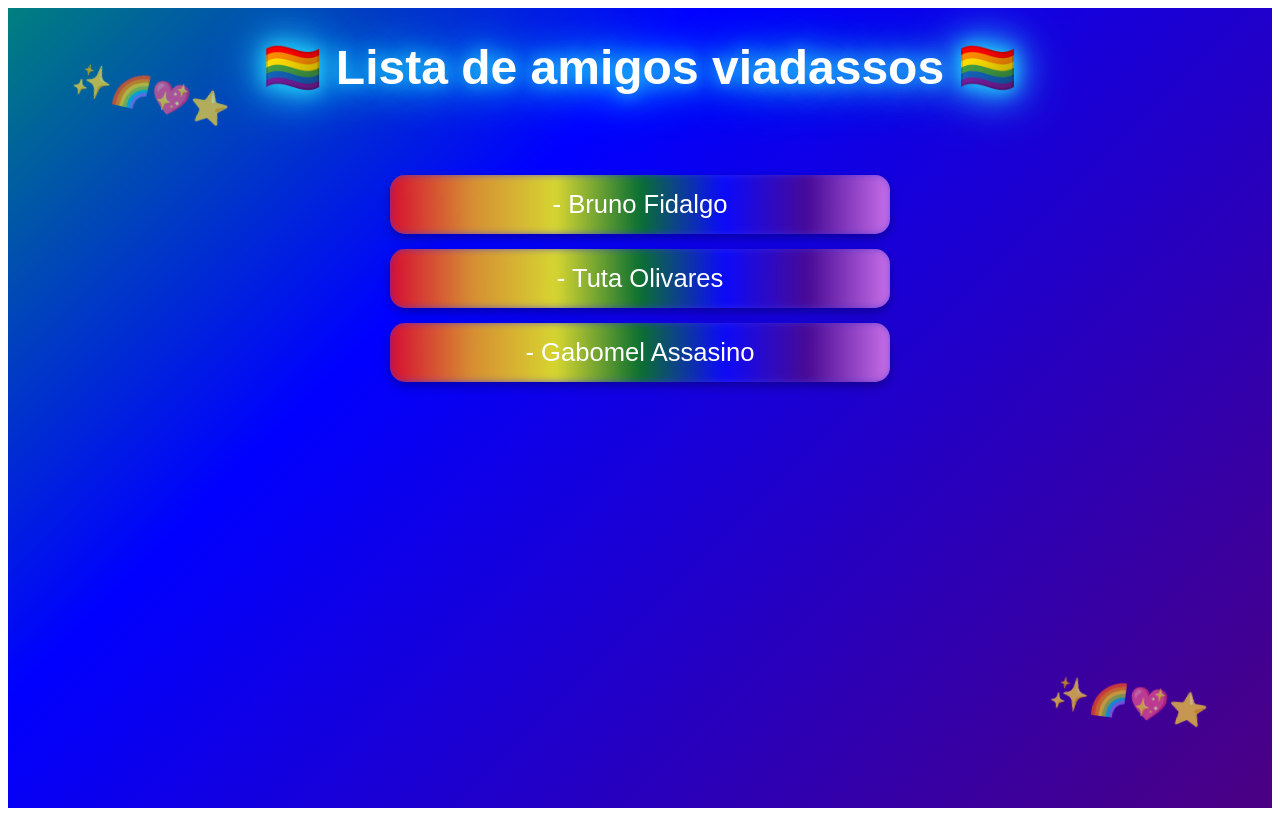
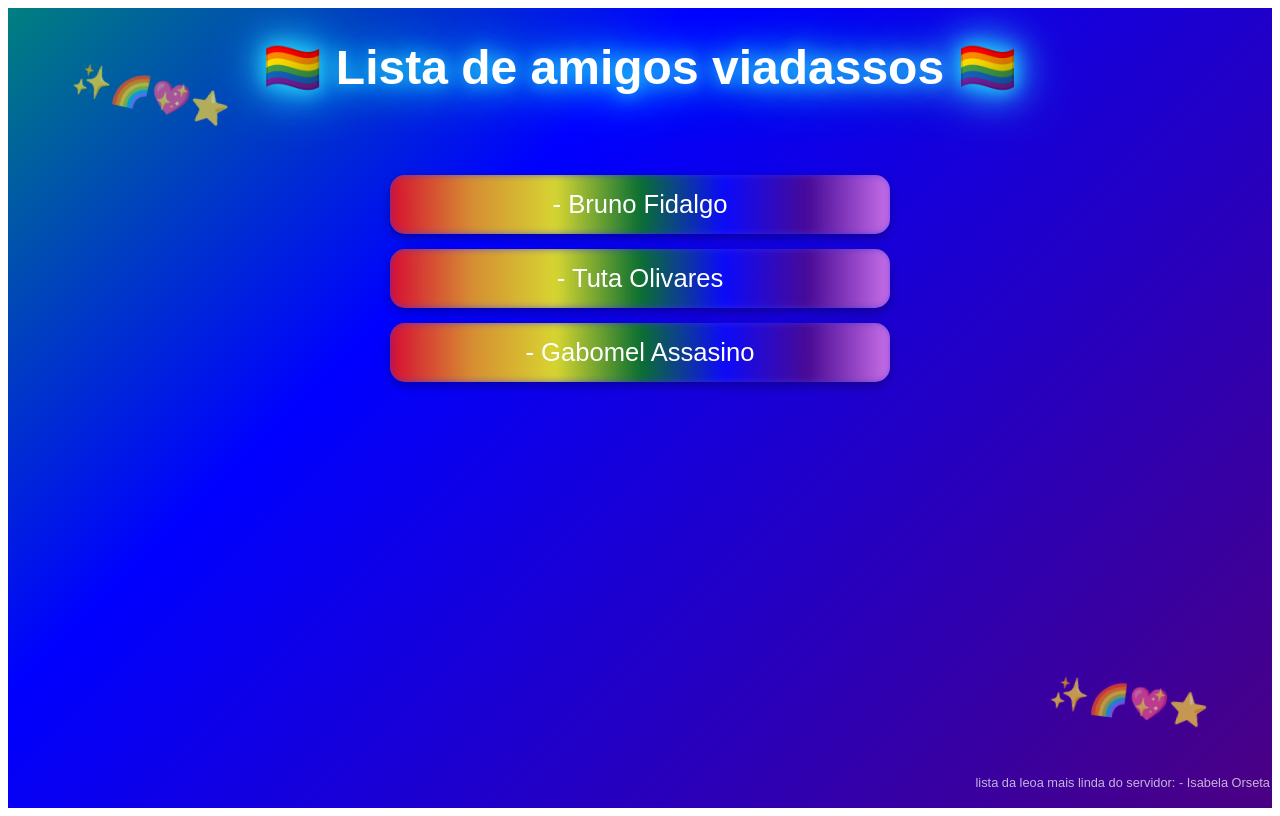
Before and after one commit to brunofiore/clone-tabnews, a Next.js app: page / in a window 1280 px wide. Built offline with nearby package versions, Linux system fonts and the light colour scheme.

Commit message:
Adiciona a garota mais linda

```diff
--- a/pages/index.js
+++ b/pages/index.js
@@ -1,4 +1,4 @@
-import styles from "pages/style/home.module.css";
+import styles from "./style/home.module.css";
 
 function Home() {
   return (
@@ -9,6 +9,11 @@ function Home() {
         <li className={styles.item}>- Tuta Olivares</li>
         <li className={styles.item}>- Gabomel Assasino</li>
       </ul>
+
+      {/* Texto pequeno no cantinho */}
+      <div className={styles.cantinho}>
+        lista da leoa mais linda do servidor: - Isabela Orseta
+      </div>
     </div>
   );
 }
--- a/pages/style/home.module.css
+++ b/pages/style/home.module.css
@@ -164,3 +164,14 @@
     background-position: 200% 50%;
   }
 }
+
+.cantinho {
+  position: fixed;
+  bottom: 10px;
+  right: 10px;
+  font-size: 0.8rem;
+  color: #fff;
+  opacity: 0.7;
+  z-index: 999;
+  pointer-events: none; /* não atrapalha cliques */
+}
```
